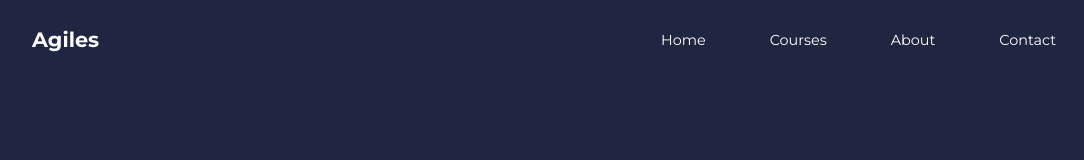
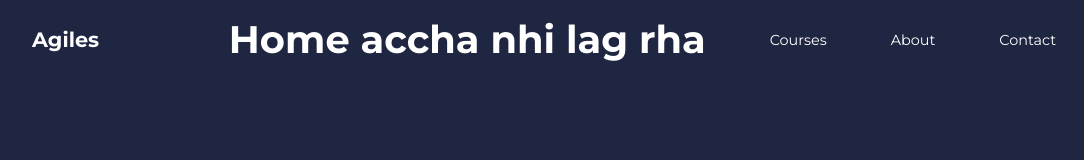
Before and after one commit to Deveshtripathi96/Agile-architects, a plain HTML site: page HTML/home.html in a window 1280 px wide. Shown: the whole page, without its empty margins (96-1180 px from the left). Drawn offline with nearby package versions, Linux system fonts and the light colour scheme.

Commit message:
just checking

```diff
--- a/HTML/home.html
+++ b/HTML/home.html
@@ -25,7 +25,7 @@
       <div class="container nav__container">
         <a href="home.html"><h4>Agiles</h4></a>
         <ul class="nav__menu">
-          <li><a href="home.html">Home</a></li>
+          <li><a href="home.html">  <h1>Home accha nhi lag rha</h1></a></li>
           <li><a href="./courses.html">Courses</a></li>
           <li><a href="./about.html">About</a></li>
           <li><a href="./contact.html">Contact</a></li>
```
